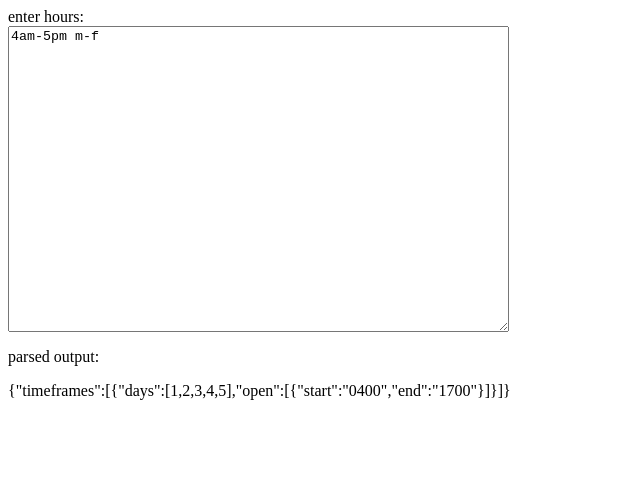
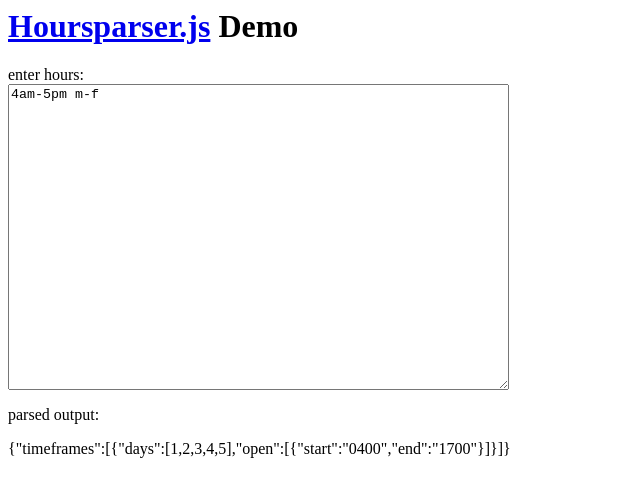
Before and after one commit to foursquare/hoursparser.js, a plain HTML site: page index.html in a window 1280 px wide. Shown: the whole page, without its empty margins (0-640 px from the left). Drawn offline with nearby package versions, Linux system fonts and the light colour scheme.

Commit message:
link to github project

```diff
--- a/index.html
+++ b/index.html
@@ -5,6 +5,8 @@
     <script src="http://cdnjs.cloudflare.com/ajax/libs/jquery/2.1.1/jquery.min.js"></script>
   </head>
   <body>
+    <h1><a href="https://github.com/foursquare/hoursparser.js">Hoursparser.js</a> Demo</h1>
+    <p/>
     enter hours:<br/>
     <textarea id="input" rows="20" cols="60">4am-5pm m-f</textarea>
     <p/>
```
